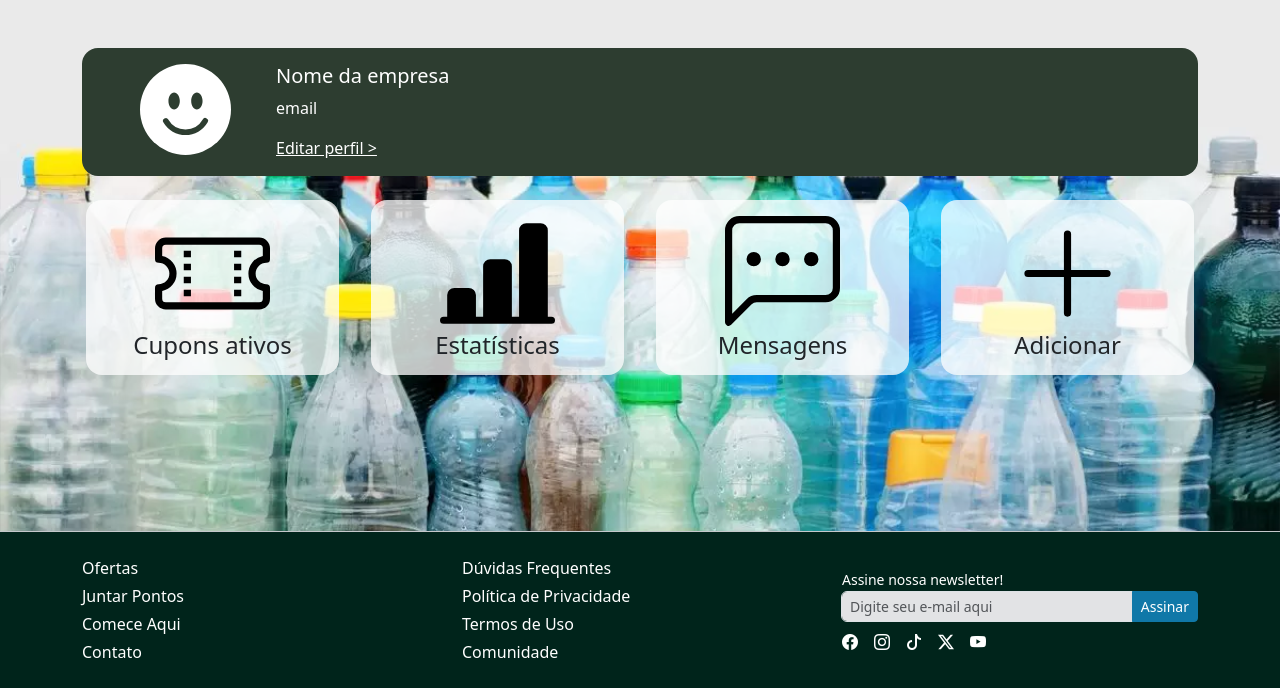
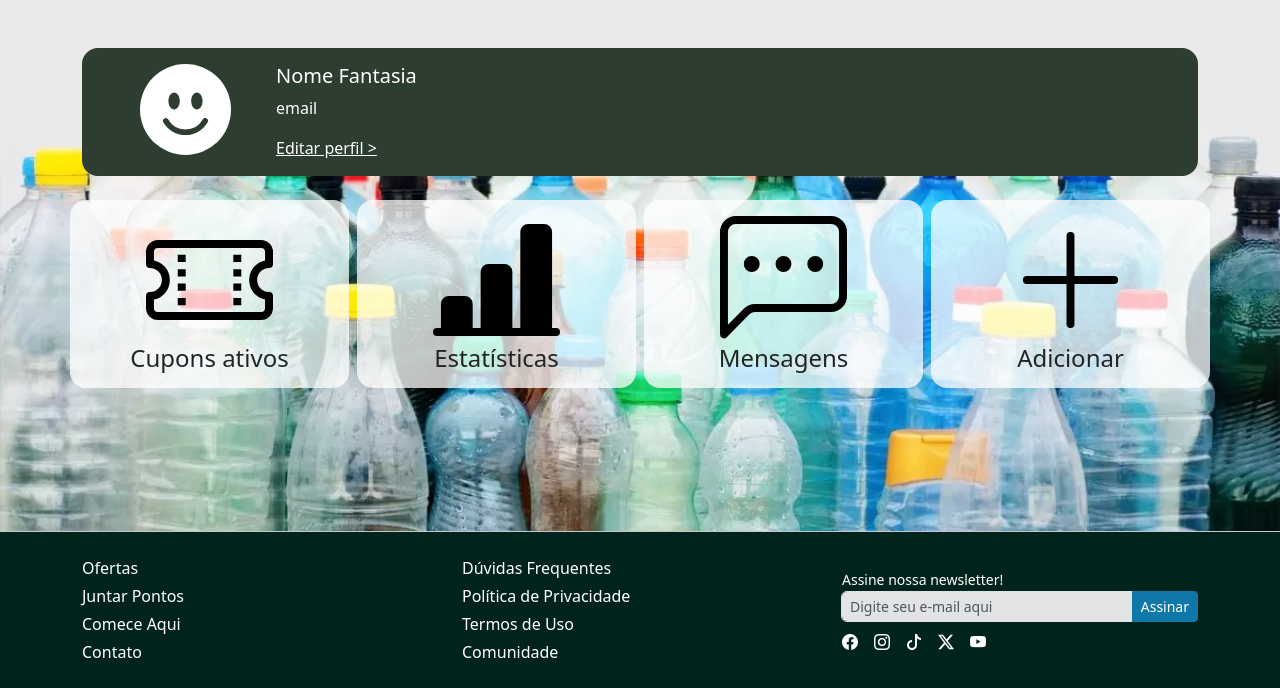
Before and after one commit to ItsGalvo/CarboniO, a FastAPI app: page /perfilempresa in a window 1280 px wide. Shown: the part 112-800 px from the top of the page. Run offline with FastAPI, Linux system fonts and the light colour scheme; some libraries are stand-ins or nearby versions.

Commit message:
muchas alterações

```diff
--- a/templates/main/pages/perfilempresa.html
+++ b/templates/main/pages/perfilempresa.html
@@ -1,9 +1,8 @@
 {% extends "pages/base.html" %}
 
-{% block subtitulo %}Perfil da empresa{% endblock %}
+{% block subtitulo %}Perfil da Empresa{% endblock %}
 
 {% block conteudo %}
-
 <link rel="stylesheet" href="/static/css/estilos.css">
 <style>
     body {
@@ -11,7 +10,6 @@
         background-size: cover;
     }
 </style>
-
 <body>
     <div class="container mt-5">
         <div class="container d-flex justify-content-center mb-4 rounded-4 profile_header">
@@ -19,33 +17,33 @@
                 <img src="static/img/foto.svg" alt="foto" class="w-50">
             </div>
             <div class="col-8 col-lg-10 text-white mb-3 mt-3">
-                <h5>Nome da empresa</h5>
+                <h5>Nome Fantasia</h5>
                 <p>email</p>
                 <a href="/editarperfilempresa" class="text-white">Editar perfil ></a>
             </div>
         </div>
-        <div class="row text-center">
-            <div class="col bg-white bg-opacity-75 rounded-4 ms-3 me-3">
-                <div class=" mt-3 mb-3">
-                    <a href="/cuponsativos" class="text-decoration-none text-dark">
-                        <img src="static/img/cupom.svg" alt="Meus cupons" class="w-50">
+        <div class="row text-center d-flex justify-content-center gap-2">
+            <div class="col-5 col-sm bg-white bg-opacity-75 rounded-4">
+                <a href="/cuponsativos" class="text-decoration-none text-dark">
+                    <div class=" mt-3 mb-3">
+                        <img src="static/img/cupom.svg" alt="Meus ativos" class="w-50">
                         <h4>Cupons ativos</h4>
-                    </a>
-                </div>
+                    </div>
+                </a>
             </div>
-            <div class="col bg-white bg-opacity-75 rounded-4 ms-3 me-3">
+            <div class="col-5 col-sm bg-white bg-opacity-75 rounded-4">
                 <div class="mt-3 mb-3">
                     <img src="static/img/estatisticas.svg" alt="Estatísticas" class="w-50">
                     <h4>Estatísticas</h4>
                 </div>
             </div>
-            <div class="col bg-white bg-opacity-75 rounded-4 ms-3 me-3">
+            <div class="col-5 col-sm bg-white bg-opacity-75 rounded-4">
                 <div class="mt-3 mb-3">
                     <img src="static/img/mensagens.svg" alt="Mensagens" class="w-50">
                     <h4>Mensagens</h4>
                 </div>
             </div>
-            <div class="col bg-white bg-opacity-75 fw-bold rounded-4 ms-3 me-3">
+            <div class="col-5 col-sm bg-white bg-opacity-75 fw-bold rounded-4">
                 <div class="mt-3 mb-3">
                     <img src="static/img/adicionar.svg" alt="Adicionar" class="w-50">
                     <h4>Adicionar</h4>
```
Also changed, not shown: templates/main/pages/cuponsativos.html (+0 -10 lines).
